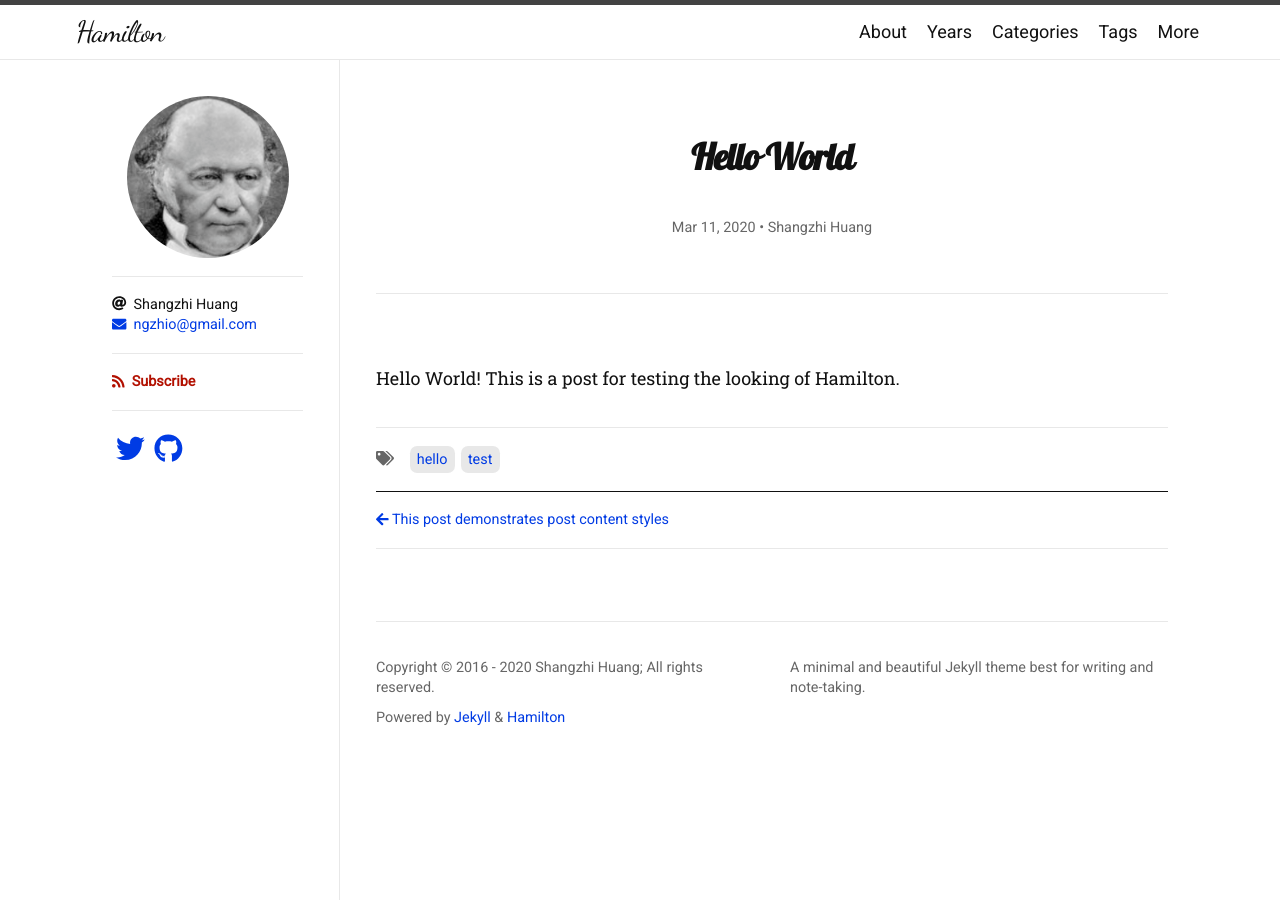
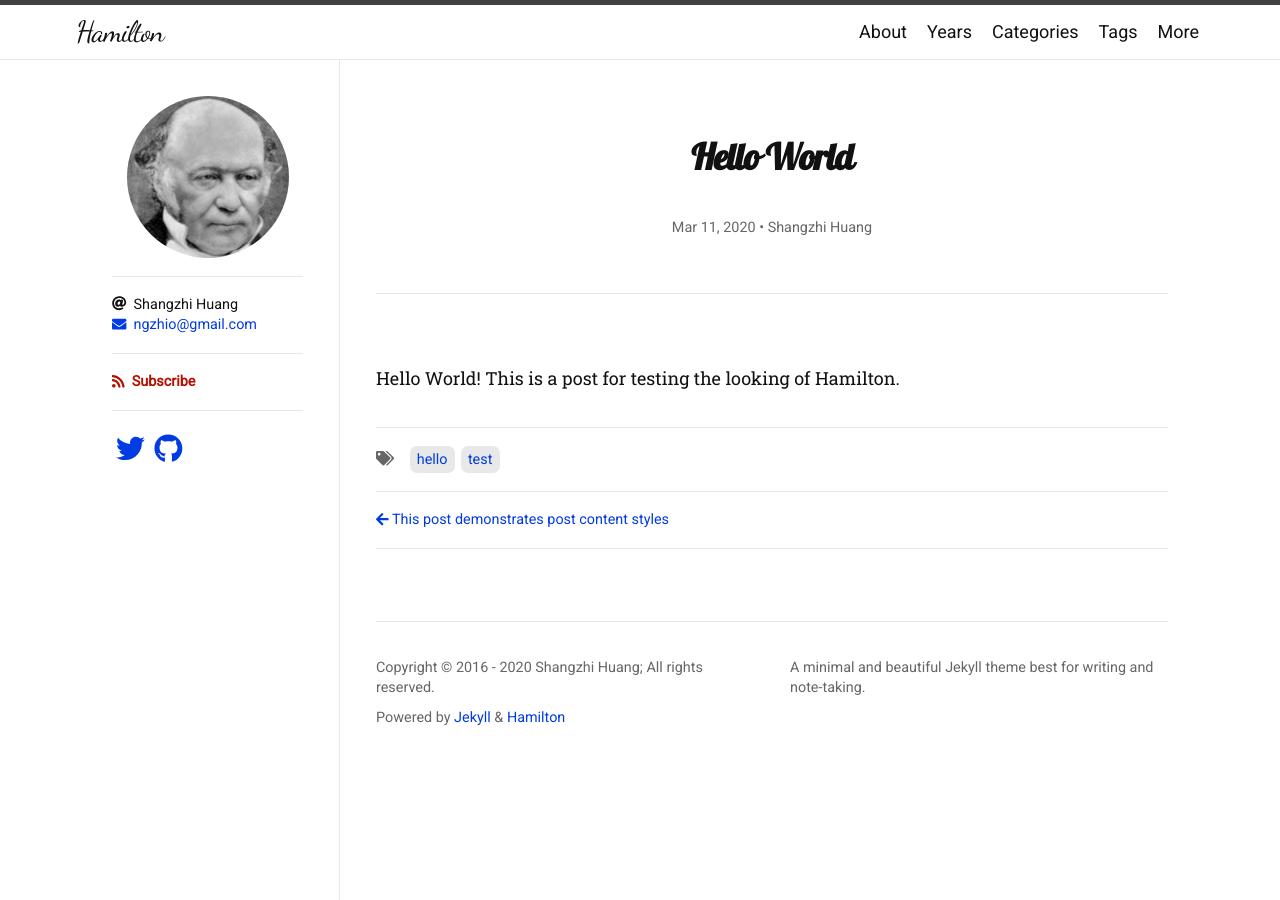
Before and after one commit to zivong/jekyll-theme-hamilton, a Jekyll site: the page built from _posts/2020-03-11-hello-world.md, in a window 1280 px wide. Built offline with Jekyll 4.4.1, drawn with Linux system fonts in a browser that asks for light colours; nearby versions of some CDN libraries; some web fonts are replaced; comment, search, counter and statistics services are not loaded.

Commit message:
Fix color

```diff
--- a/_sass/hamilton/skin.scss
+++ b/_sass/hamilton/skin.scss
@@ -126,6 +126,10 @@ table {
   border-color: $border-color-light;
 }
 
+.post-pagination {
+  border-color: $border-color-light;
+}
+
 ul.post-tags {
   li {
     background-color: $border-color-light;
```
